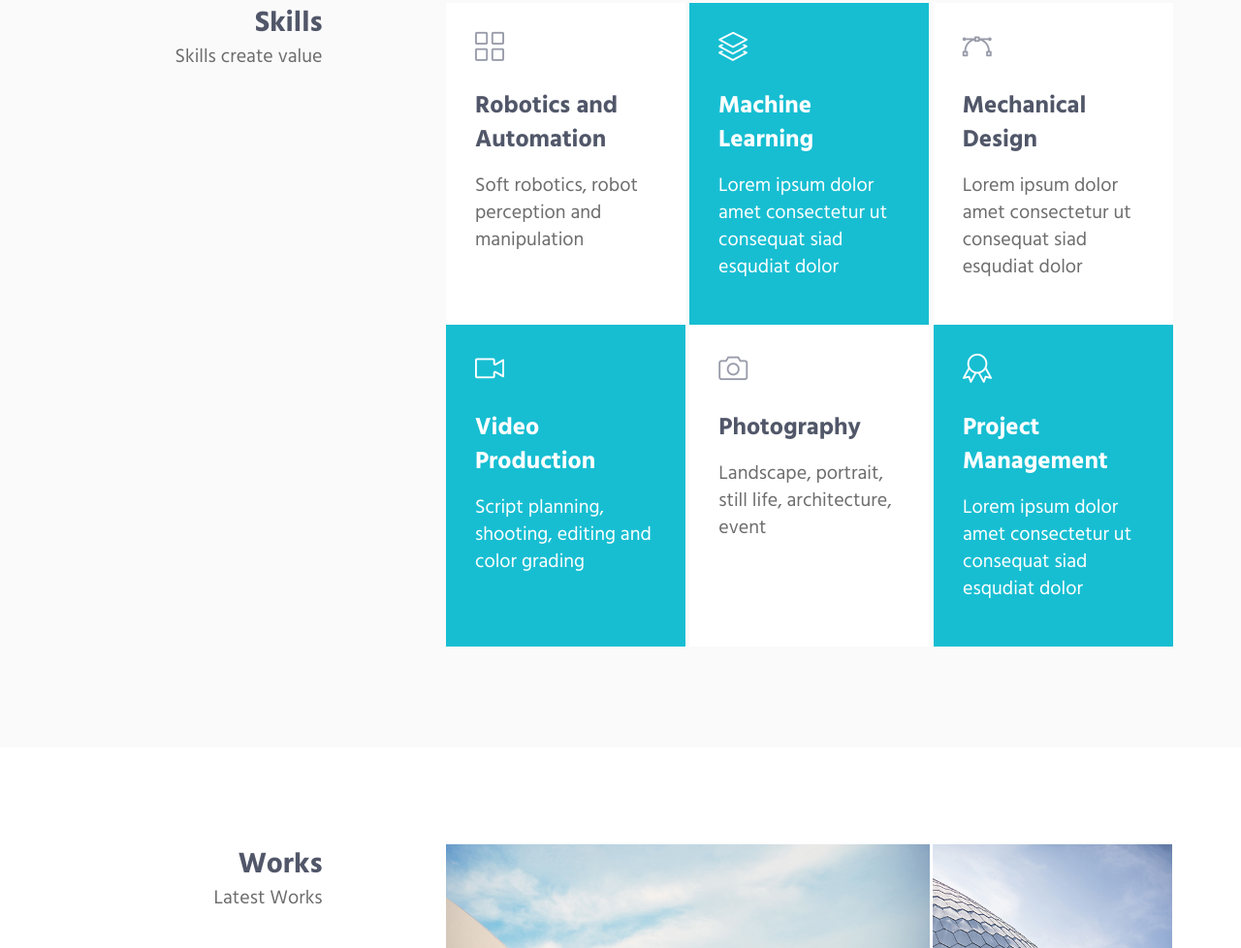
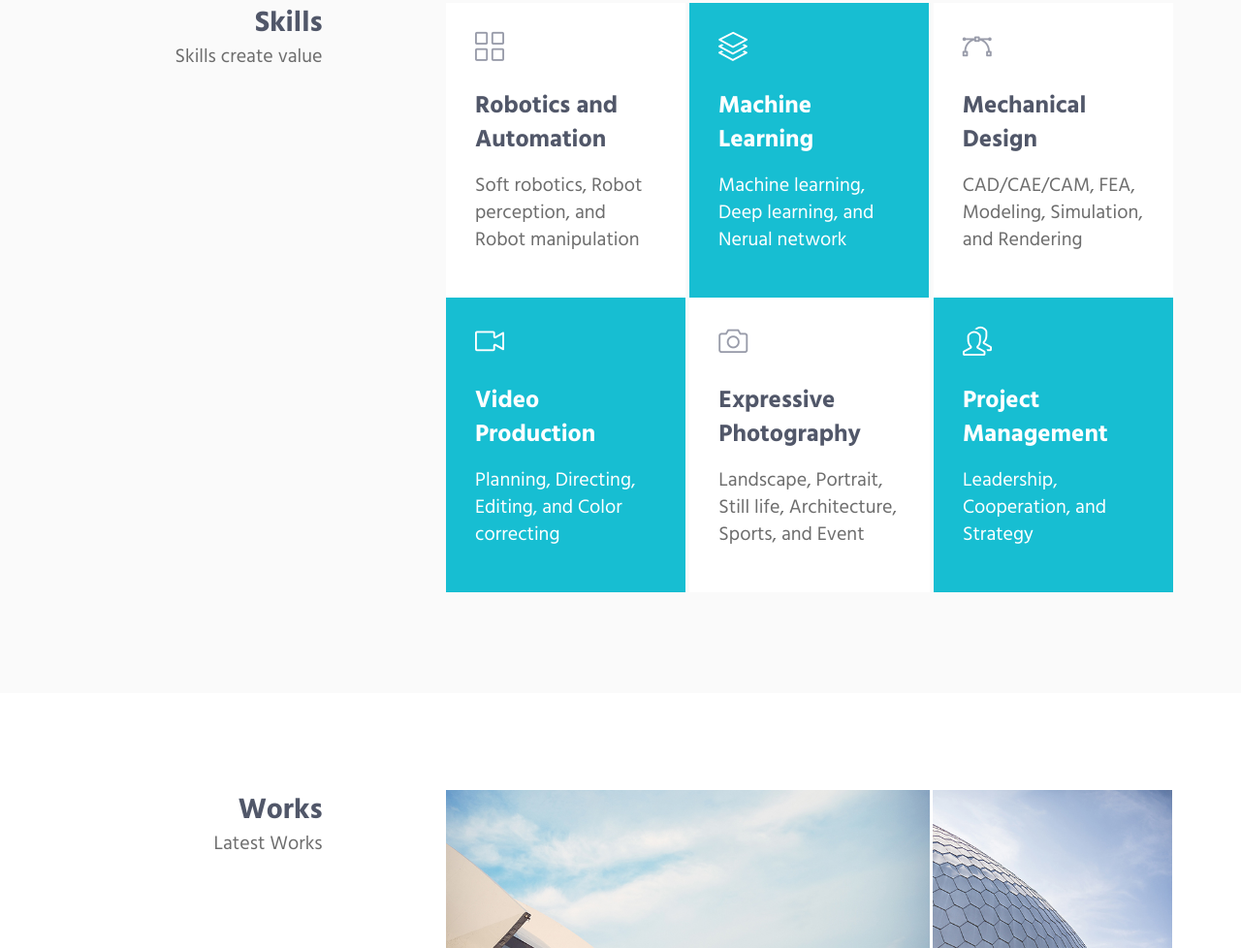
Before and after one commit to hanxudong159/hanxudong159.github.io, a plain HTML site: page index.html in a window 1280 px wide. Shown: the part 1356-2334 px from the top of the page at 97% size. Drawn offline with nearby package versions, Linux system fonts and the light colour scheme.

Commit message:
Site updated: 2022-03-11 11:34:11

```diff
--- a/index.html
+++ b/index.html
@@ -181,7 +181,7 @@
                                     </div>
                                     <div class="service-info">
                                         <h3  > Robotics and Automation</h3>
-                                        <p class=" ">Soft robotics, robot perception and manipulation</p>
+                                        <p class=" ">Soft robotics, Robot perception, and Robot manipulation</p>
                                     </div>
                                     <a href="#" class="content-wrapper-link"></a>
                                 </div>
@@ -194,7 +194,7 @@
                                     </div>
                                     <div class="service-info">
                                         <h3  class="color-white"  > Machine Learning</h3>
-                                        <p class="  color-white ">Lorem ipsum dolor amet consectetur ut consequat siad esqudiat dolor</p>
+                                        <p class="  color-white ">Machine learning, Deep learning, and Nerual network</p>
                                     </div>
                                     <a href="#" class="content-wrapper-link"></a>
                                 </div>
@@ -207,7 +207,7 @@
                                     </div>
                                     <div class="service-info">
                                         <h3  > Mechanical Design</h3>
-                                        <p class=" ">Lorem ipsum dolor amet consectetur ut consequat siad esqudiat dolor</p>
+                                        <p class=" ">CAD/CAE/CAM, FEA, Modeling, Simulation, and Rendering</p>
                                     </div>
                                     <a href="#" class="content-wrapper-link"></a>
                                 </div>
@@ -220,7 +220,7 @@
                                     </div>
                                     <div class="service-info">
                                         <h3  class="color-white"  > Video Production</h3>
-                                        <p class="  color-white ">Script planning, shooting, editing and color grading</p>
+                                        <p class="  color-white ">Planning, Directing, Editing, and Color correcting</p>
                                     </div>
                                     <a href="#" class="content-wrapper-link"></a>
                                 </div>
@@ -232,8 +232,8 @@
                                         <i class="service-icon icon-camera"></i>
                                     </div>
                                     <div class="service-info">
-                                        <h3  > Photography</h3>
-                                        <p class=" ">Landscape, portrait, still life, architecture, event</p>
+                                        <h3  > Expressive Photography</h3>
+                                        <p class=" ">Landscape, Portrait, Still life, Architecture, Sports, and Event</p>
                                     </div>
                                     <a href="#" class="content-wrapper-link"></a>
                                 </div>
@@ -242,11 +242,11 @@
                             <div class="col-md-4 md-margin-b-4">
                                 <div class="service  bg-color-base wow zoomIn " data-height="height"  data-wow-duration=".3" data-wow-delay=".1s"  >
                                     <div class="service-element">
-                                        <i class="service-icon color-white icon-badge"></i>
+                                        <i class="service-icon color-white icon-people"></i>
                                     </div>
                                     <div class="service-info">
                                         <h3  class="color-white"  > Project Management</h3>
-                                        <p class="  color-white ">Lorem ipsum dolor amet consectetur ut consequat siad esqudiat dolor</p>
+                                        <p class="  color-white ">Leadership, Cooperation, and Strategy</p>
                                     </div>
                                     <a href="#" class="content-wrapper-link"></a>
                                 </div>
```
Also changed, not shown: 2022/02/25/hello-world/index.html (+8 -8 lines), archives/2022/02/index.html (+8 -8 lines), archives/2022/index.html (+8 -8 lines), archives/index.html (+8 -8 lines).
